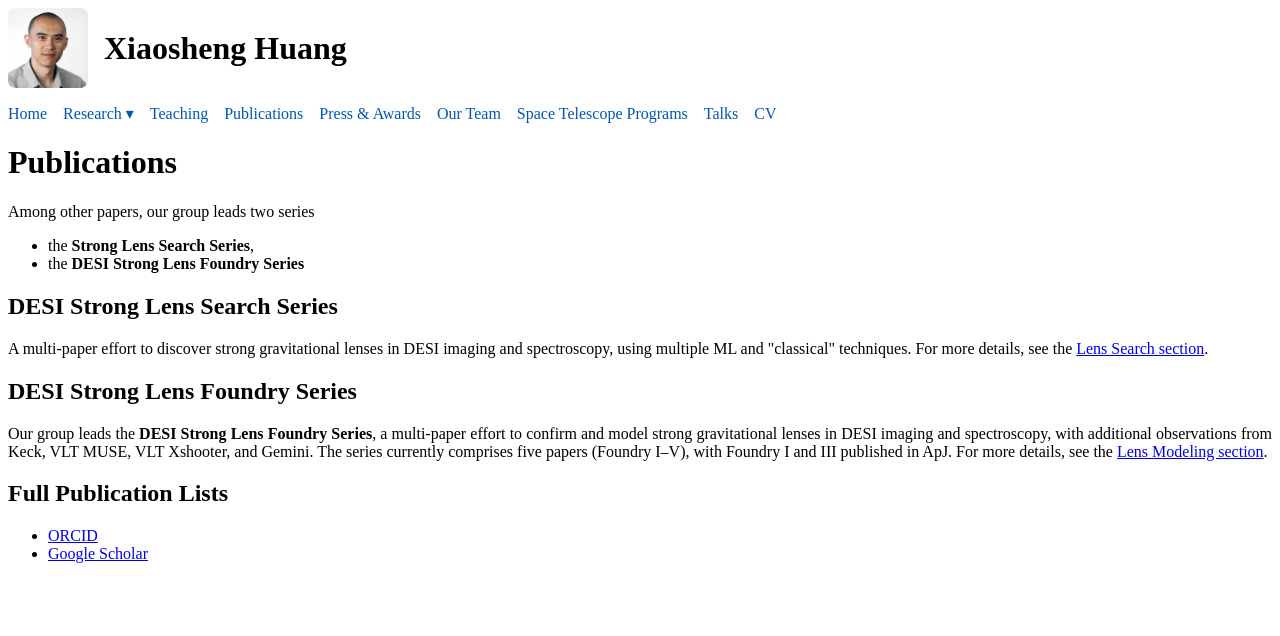
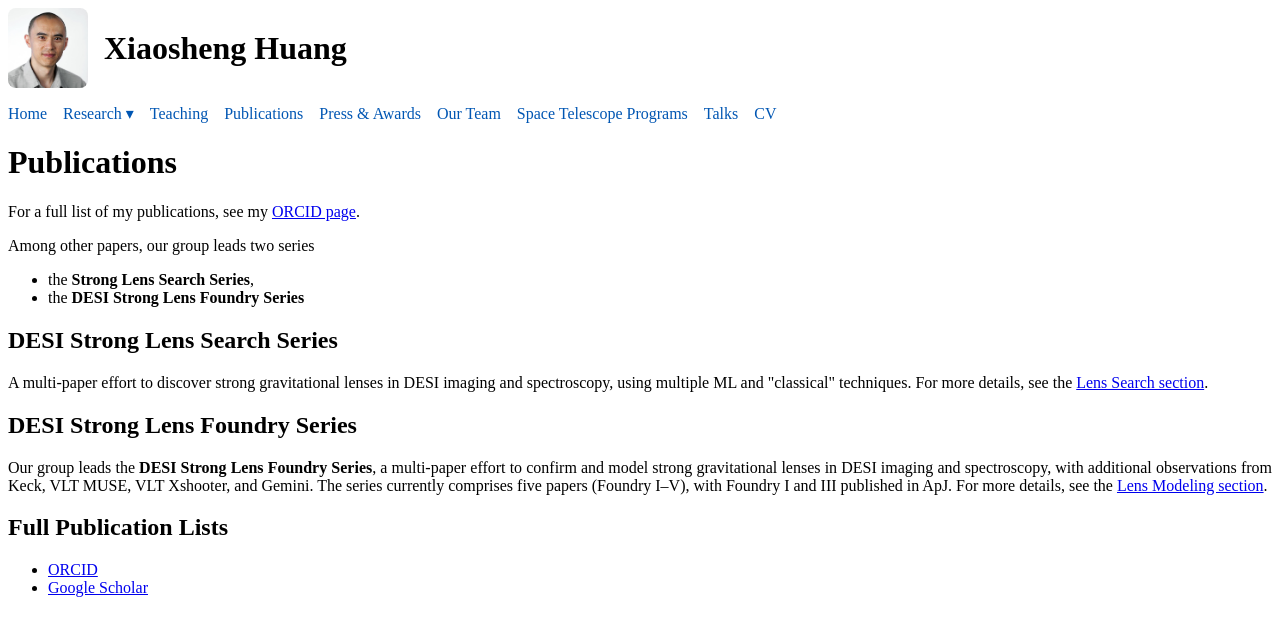
Before and after one commit to highredshift/highredshift.github.io, a Jekyll site: the page built from publications.html, in a window 1280 px wide. Shown: the top 636 px of the page. Built offline with Jekyll 4.4.1, drawn with Linux system fonts in a browser that asks for light colours.

Commit message:
Add ORCID link at top of Publications page
Co-Authored-By: Claude Fable 5 <noreply@anthropic.com>

```diff
--- a/publications.html
+++ b/publications.html
@@ -3,6 +3,10 @@ layout: default
 title: Publications
 ---
   <h1>Publications</h1>
+  <p>
+    For a full list of my publications, see my
+    <a href="https://orcid.org/0000-0001-8156-0330" target="_blank" rel="noopener">ORCID page</a>.
+  </p>
   Among other papers, our group leads two series
 
   <ul>
```
